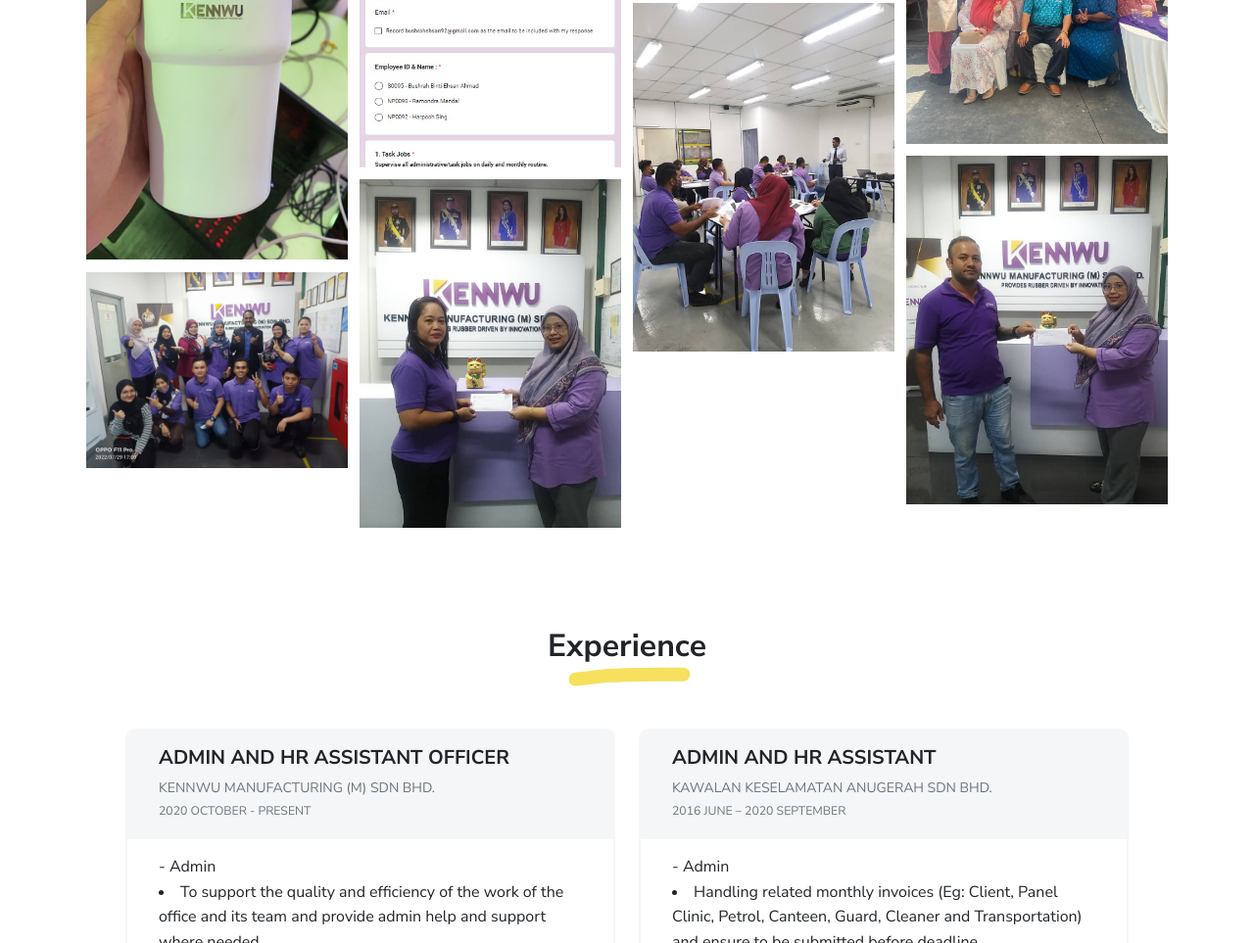
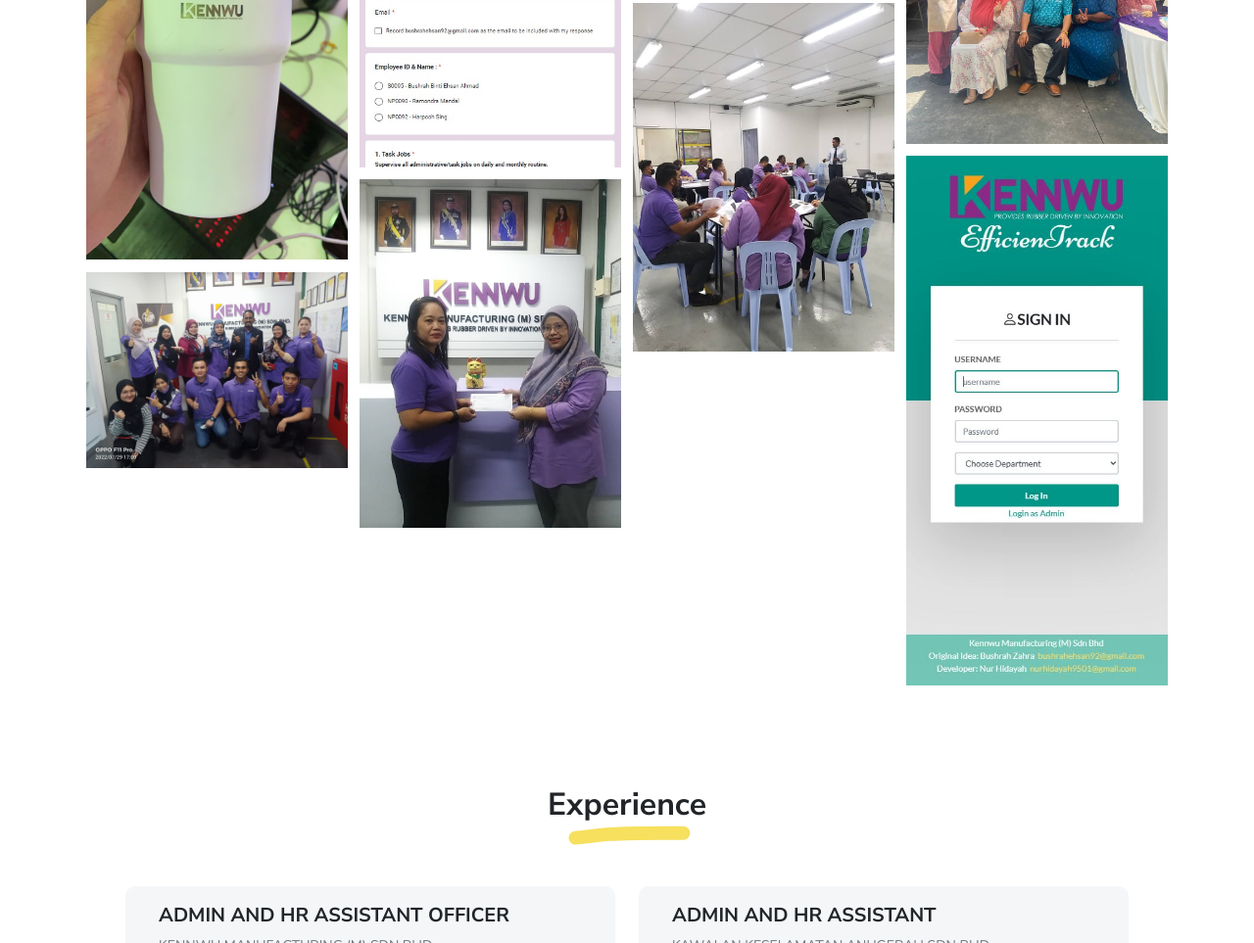
Before and after one commit to BushrahEhsan/ProFolioMe, a plain HTML site: page index.html in a window 1280 px wide. Shown: the part 2182-3145 px from the top of the page at 98% size. Drawn offline with Linux system fonts and the light colour scheme.

Commit message:
index.html

```diff
--- a/index.html
+++ b/index.html
@@ -238,10 +238,10 @@ Ulu Tiram, Johor Bahru, Johor Daru Takzim, Malaysia</div>
               <div></div>
             </figcaption>
           </figure></a></div>
-      <div class="grid-item"><a href="">
-          <figure class="portfolio-item"><img src="images/portfolio/mg7.jpeg" data-bp="images/portfolio/mg7.jpeg"/>
+      <div class="grid-item"><a href="images/portfolio/EfficienTrack System User Manual.pdf">
+          <figure class="portfolio-item"><img src="images/portfolio/system.jpg" data-bp="images/portfolio/system.jpg"/>
             <figcaption>
-              <h4 class="h5 mb-0">Handle Employee Reward</h4>
+              <h4 class="h5 mb-0">EfficienTrack System (KPI & Attendant)</h4>
               <div></div>
             </figcaption>
           </figure></a></div>
```
